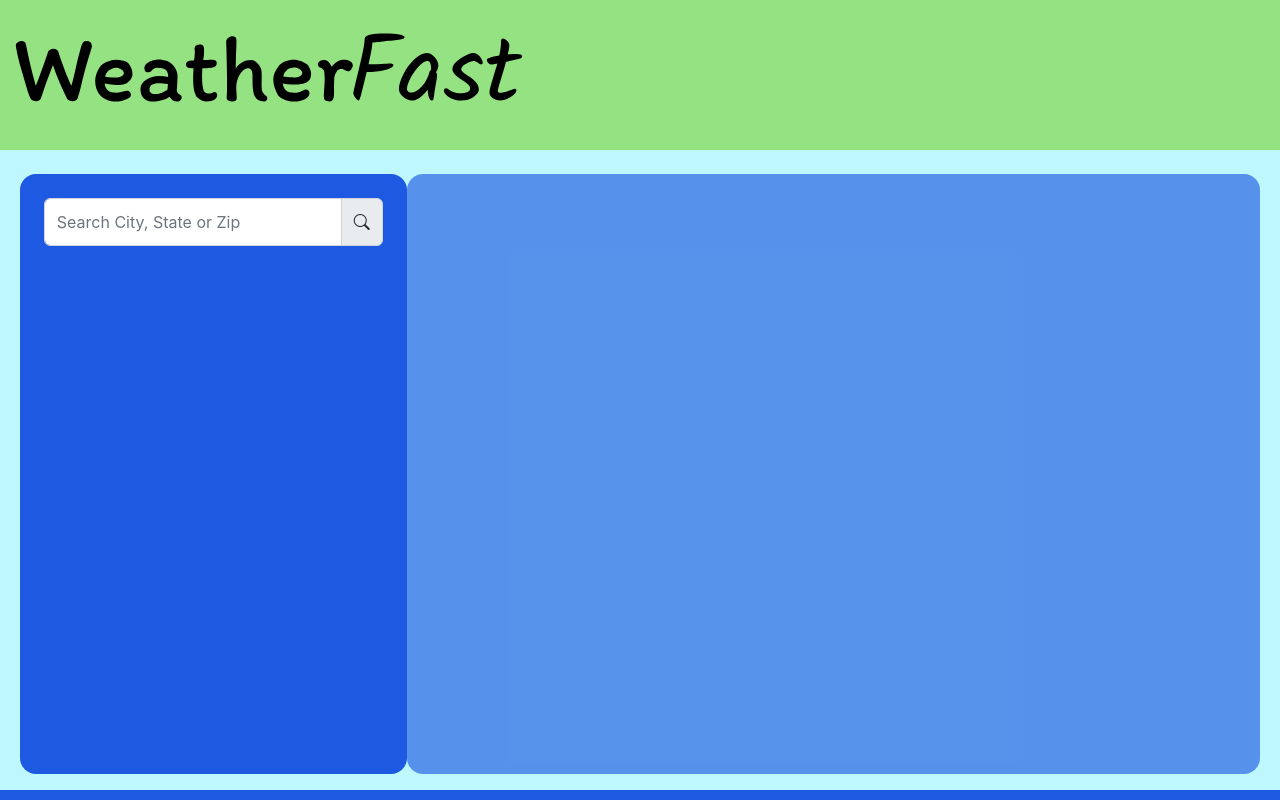
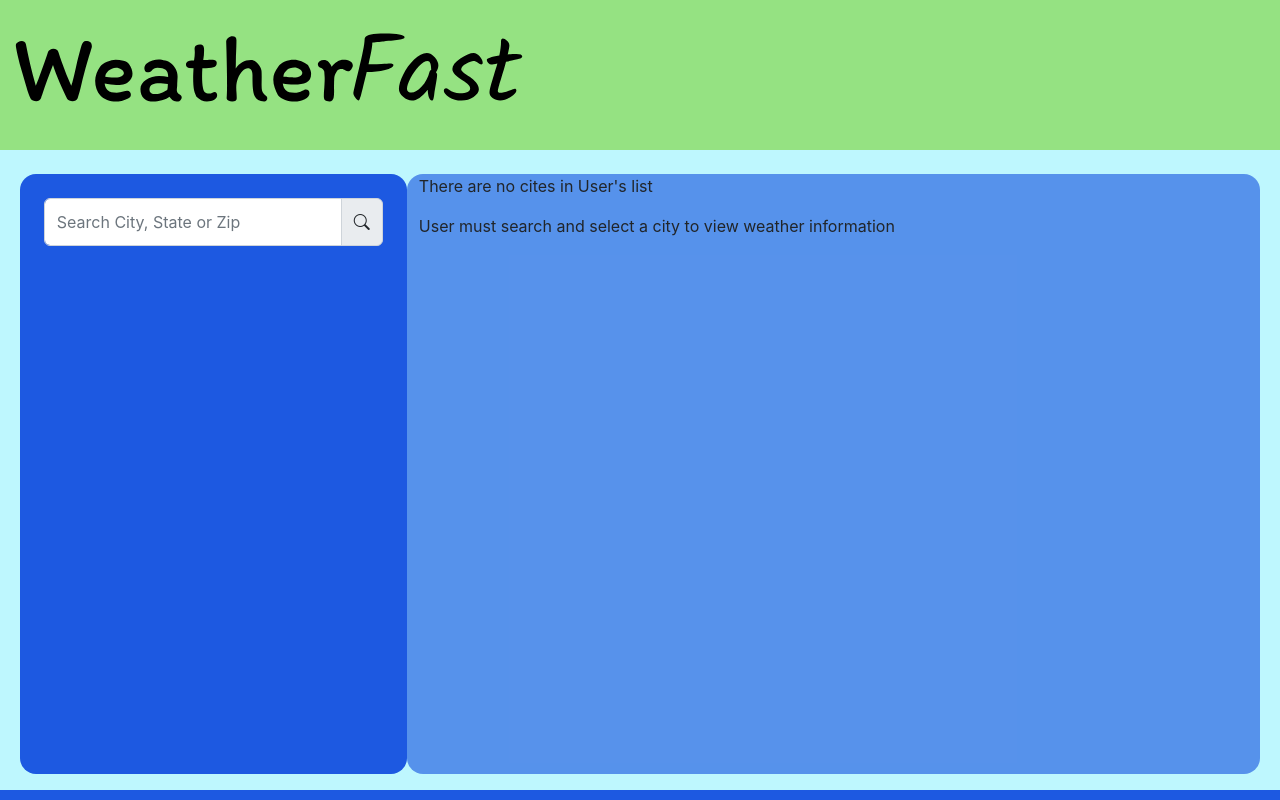
Before and after one commit to mosesrc/WeatherAppTTS-react, a React (Create React App) app: page / in a window 1280 px wide. Built offline with nearby package versions, Linux system fonts and the light colour scheme.

Commit message:
WEAT-20 Create Empty List Message 	- Elements render in a separate function

```diff
--- a/src/components/PageViewComponent/page-view.js
+++ b/src/components/PageViewComponent/page-view.js
@@ -5,13 +5,23 @@ import "./page-view.css";
 import ListView from "../ListComponent/list-view";
 
 function PageView() {
+  // 📝: Empty list Message
+  const emptyList = () => {
+    return (
+      <div>
+        <p>There are no cites in User's list</p>
+        <p>User must search and select a city to view weather information</p>
+      </div>
+    );
+  };
+
   return (
     <div className='container-fluid page-view'>
       <div className='row pt-4 d-flex justify-content-center'>
         <div className='col-4 p-4 list-block rounded-4'>
           <ListView />
         </div>
-        <div className='col-8 view-block rounded-4'></div>
+        <div className='col-8 view-block rounded-4'>{emptyList()}</div>
       </div>
     </div>
   );
```
